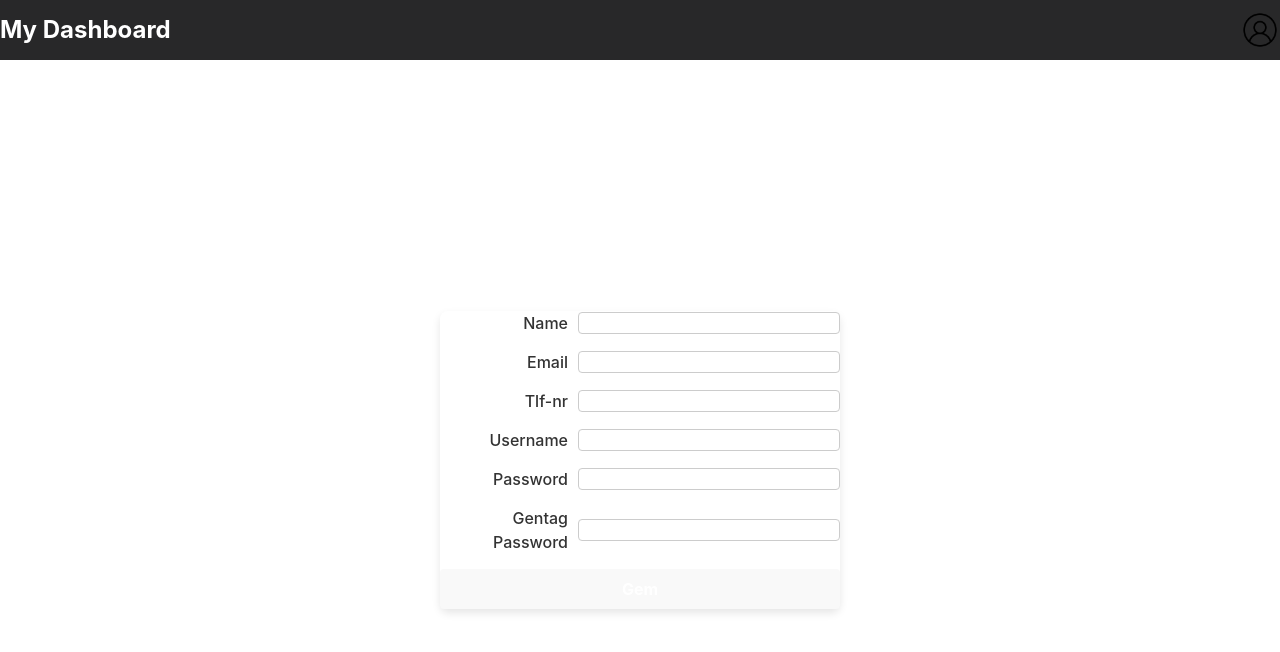
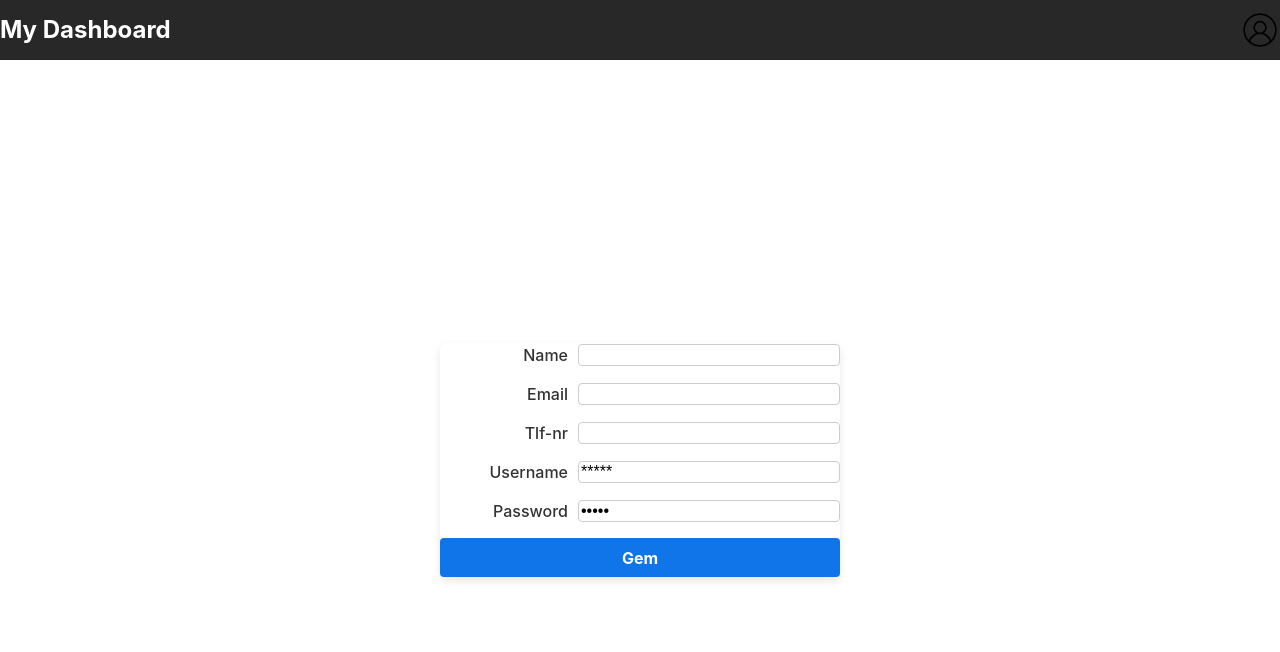
Before and after one commit to Kaqnae/Eksamen-3-semester, a React (Vite) app in the folder WebClient/: page /profilepage in a window 1280 px wide. Shown: the top 652 px of the page. Built offline with nearby package versions, Linux system fonts and the light colour scheme.

Commit message:
read user from db

```diff
--- a/WebClient/src/pages/ProfilePage.tsx
+++ b/WebClient/src/pages/ProfilePage.tsx
@@ -1,9 +1,34 @@
-import React from "react";
+import React, { useEffect, useState } from "react";
 import TopBar from "../components/TopBar";
 import "../styles/profilepage.css";
 import { TextField } from "@mui/material";
+import { User } from "../types/User";
+import { UserService } from "../service/UserService";
 
 const ProfilePage = () => {
+  const [user, setUser] = useState<User | null>(null);
+  const [error, setError] = useState<string | null>(null);
+
+  const userId = localStorage.getItem("userId");
+
+  useEffect(() => {
+    const fetchUser = async () => {
+      if (!userId) {
+        setError("User ID is missing");
+        return;
+      }
+
+      try {
+        const fetchedUser = await new UserService().getUser(userId);
+        setUser(fetchedUser);
+      } catch (error: any) {
+        setError(error.message);
+      }
+    }
+
+    fetchUser();
+  }, [userId])
+
   return (
     <>
       <TopBar></TopBar>
@@ -11,31 +36,23 @@ const ProfilePage = () => {
         <form className="profile-form">
           <div className="form-group">
             <label htmlFor="name">Name</label>
-            <input type="text" id="name" name="name" />
+            <input type="text" id="name" name="name" defaultValue={user?.name}/>
           </div>
           <div className="form-group">
             <label htmlFor="email">Email</label>
-            <input type="email" id="email" name="email" />
+            <input type="email" id="email" name="email" defaultValue={user?.email}/>
           </div>
           <div className="form-group">
             <label htmlFor="phone">Tlf-nr</label>
-            <input type="tel" id="phone" name="phone" />
+            <input type="tel" id="phone" name="phone" defaultValue={user?.phone}/>
           </div>
           <div className="form-group">
             <label htmlFor="username">Username</label>
-            <input type="text" id="username" name="username" />
+            <input type="text" id="username" name="username" defaultValue={"*****"}/>
           </div>
           <div className="form-group">
             <label htmlFor="password">Password</label>
-            <input type="password" id="password" name="password" />
-          </div>
-          <div className="form-group">
-            <label htmlFor="repeat-password">Gentag Password</label>
-            <input
-              type="password"
-              id="repeat-password"
-              name="repeat-password"
-            />
+            <input type="password" id="password" name="password" defaultValue={"*****"}/>
           </div>
           <button type="submit" className="submit-button">
             Gem
--- a/WebClient/src/service/UserService.ts
+++ b/WebClient/src/service/UserService.ts
@@ -1,21 +1,32 @@
-class UserService {
-  async fetchBookings(): Promise<any[]> {
+import { User } from "../types/User";
+
+export class UserService {
+
+  async getUser(userId: string): Promise<User> {
+    const authToken = localStorage.getItem("authToken");
+
+    if (!authToken) {
+      throw new Error("No authentication token found");
+    }
+
     try {
-      const response = await fetch("http://localhost:5000/api/bookings/1", {
+      const response = await fetch(`http://localhost:5000/api/users/${userId}`, {
         method: "GET",
-        headers: { "Content-Type": "application/json" },
+        headers: {
+          "Content-Type": "application/json" ,
+          Authorization: `Bearer ${authToken}`
+        }
       });
 
       if (!response.ok) {
         const errorMessage = await response.text();
-        throw new Error(errorMessage || "Couldn't get bookings");
+        throw new Error(`Error fetching user data: ${errorMessage}`);
       }
-      const data = await response.json();
-      return data.token;
+      const responseJson = await response.json();
+      console.log(responseJson);
+      return responseJson as User;
     } catch (error) {
-      throw new Error("An unexpected error occured. Please try again later");
+      throw new Error("Error fetching user data");
     }
   }
 }
-
-export default new UserService();
--- a/WebClient/src/styles/profilepage.css
+++ b/WebClient/src/styles/profilepage.css
@@ -42,7 +42,8 @@ input{
 .submit-button{
     width: 100%;
     font-size: 16px;
-    color: #fff;
+    color: white;
+    background-color: rgb(15, 117, 233);
     border: none;
     border-radius: 4px;
     cursor: pointer;
--- /dev/null
+++ b/WebClient/src/types/User.ts
@@ -0,0 +1,9 @@
+export type User = {
+    id: string,
+    name: string,
+    email: string,
+    phone: string,
+    role: string,
+    username: string | null,
+    password: string | null,
+}
```
